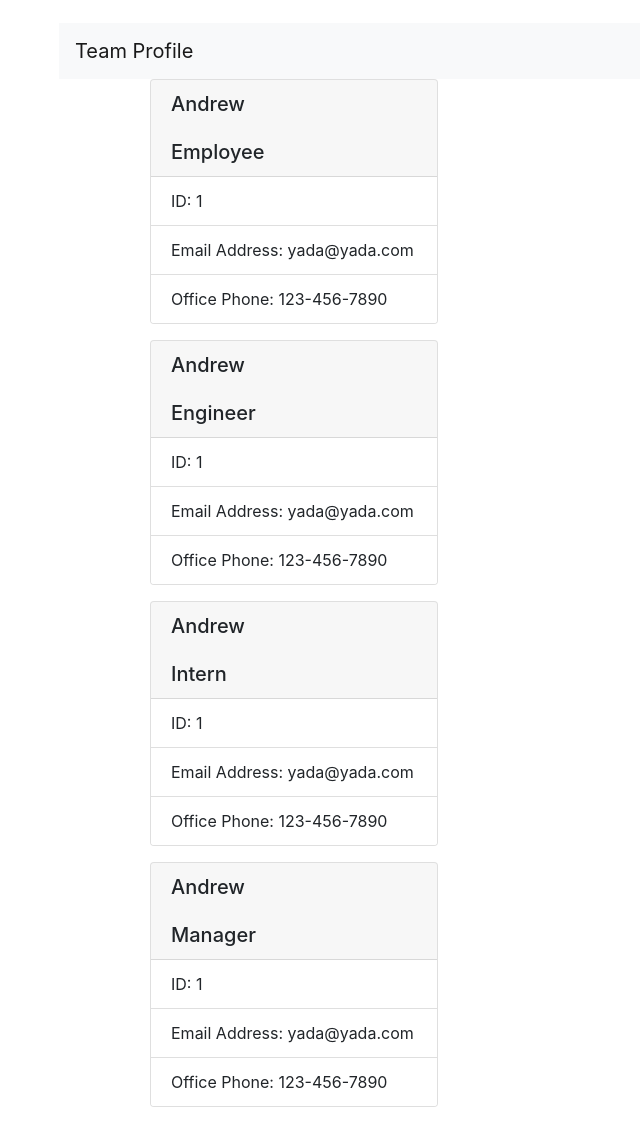
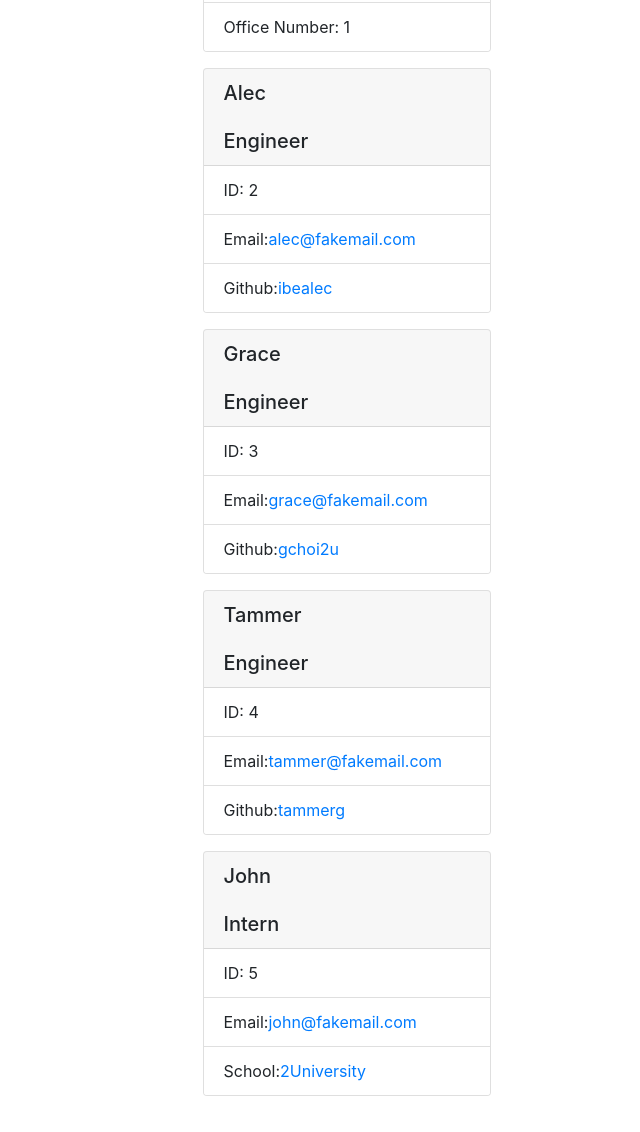
Before and after one commit to abairdster/Team-Profile-Generator, a website: page output/team.html in a window 1280 px wide. Shown: the part 288-1420 px from the top of the page, without its empty margins (26-666 px from the left). Drawn offline with nearby package versions, Linux system fonts and the light colour scheme.

Commit message:
fixing output_html

```diff
--- a/output/team.html
+++ b/output/team.html
@@ -8,59 +8,63 @@
     <title>Team Profile Document</title>
 </head>
 <body>
-    <div class="jumbotron">
-        <h1 class="display-4">Team Profile Document</h1>
-        <p class="lead">The Team Profile Generator is a command-line-input application run in Node that requests information from the user about members of an engineering team and generates an HTML file displaying that information.</p>
+    <div class="card">
+        <h1 class="card-header">My Team</h1>
     </div>
     <div class="container">
-        <nav class="navbar navbar-expand-lg navbar-light bg-light">
-          <a class="navbar-brand" href="#">Team Profile</a>
-        </nav>
-      </div>
-      <div class="container-fluid">
-        <div class="row"><div class="col-6">
+        <div class="card-body"><div class="col-6">
             <div class="card mx-auto mb-3" style="width: 18rem">
-            <h5 class="card-header">Andrew<br /><br />Employee</h5>
+            <h5 class="card-header">Jared<br /><br />Manager</h5>
             <ul class="list-group list-group-flush">
                 <li class="list-group-item">ID: 1</li>
-                <li class="list-group-item">Email Address: yada@yada.com</li>
-                <li class="list-group-item">Office Phone: 123-456-7890</li>
+                <li class="list-group-item">Email:<a href="url">jared@fakemail.com</a></li>
+                <li class="list-group-item">Office Number: 1</li>
             </ul>
             </div>
       </div>
-      <div class="container-fluid">
+      <div class="container">
         <div class="row"><div class="col-6">
             <div class="card mx-auto mb-3" style="width: 18rem">
-            <h5 class="card-header">Andrew<br /><br />Engineer</h5>
+            <h5 class="card-header">Alec<br /><br />Engineer</h5>
             <ul class="list-group list-group-flush">
-                <li class="list-group-item">ID: 1</li>
-                <li class="list-group-item">Email Address: yada@yada.com</li>
-                <li class="list-group-item">Office Phone: 123-456-7890</li>
+                <li class="list-group-item">ID: 2</li>
+                <li class="list-group-item">Email:<a href="url">alec@fakemail.com</a></li>
+                <li class="list-group-item">Github:<a href="url">ibealec</a></li>
             </ul>
             </div>
       </div>
-      <div class="container-fluid">
+      <div class="container">
         <div class="row"><div class="col-6">
             <div class="card mx-auto mb-3" style="width: 18rem">
-            <h5 class="card-header">Andrew<br /><br />Intern</h5>
+            <h5 class="card-header">Grace<br /><br />Engineer</h5>
             <ul class="list-group list-group-flush">
-                <li class="list-group-item">ID: 1</li>
-                <li class="list-group-item">Email Address: yada@yada.com</li>
-                <li class="list-group-item">Office Phone: 123-456-7890</li>
+                <li class="list-group-item">ID: 3</li>
+                <li class="list-group-item">Email:<a href="url">grace@fakemail.com</a></li>
+                <li class="list-group-item">Github:<a href="url">gchoi2u</a></li>
             </ul>
             </div>
       </div>
-      <div class="container-fluid">
+      <div class="container">
         <div class="row"><div class="col-6">
             <div class="card mx-auto mb-3" style="width: 18rem">
-            <h5 class="card-header">Andrew<br /><br />Manager</h5>
+            <h5 class="card-header">Tammer<br /><br />Engineer</h5>
             <ul class="list-group list-group-flush">
-                <li class="list-group-item">ID: 1</li>
-                <li class="list-group-item">Email Address: yada@yada.com</li>
-                <li class="list-group-item">Office Phone: 123-456-7890</li>
+                <li class="list-group-item">ID: 4</li>
+                <li class="list-group-item">Email:<a href="url">tammer@fakemail.com</a></li>
+                <li class="list-group-item">Github:<a href="url">tammerg</a></li>
             </ul>
             </div>
       </div>
-
+      <div class="container">
+        <div class="row"><div class="col-6">
+            <div class="card mx-auto mb-3" style="width: 18rem">
+            <h5 class="card-header">John<br /><br />Intern</h5>
+            <ul class="list-group list-group-flush">
+                <li class="list-group-item">ID: 5</li>
+                <li class="list-group-item">Email:<a href="url">john@fakemail.com</a></li>
+                <li class="list-group-item">School:<a href="url">2University</a></li>
+            </ul>
+            </div>
+      </div>
 </body>
 </html>
```
